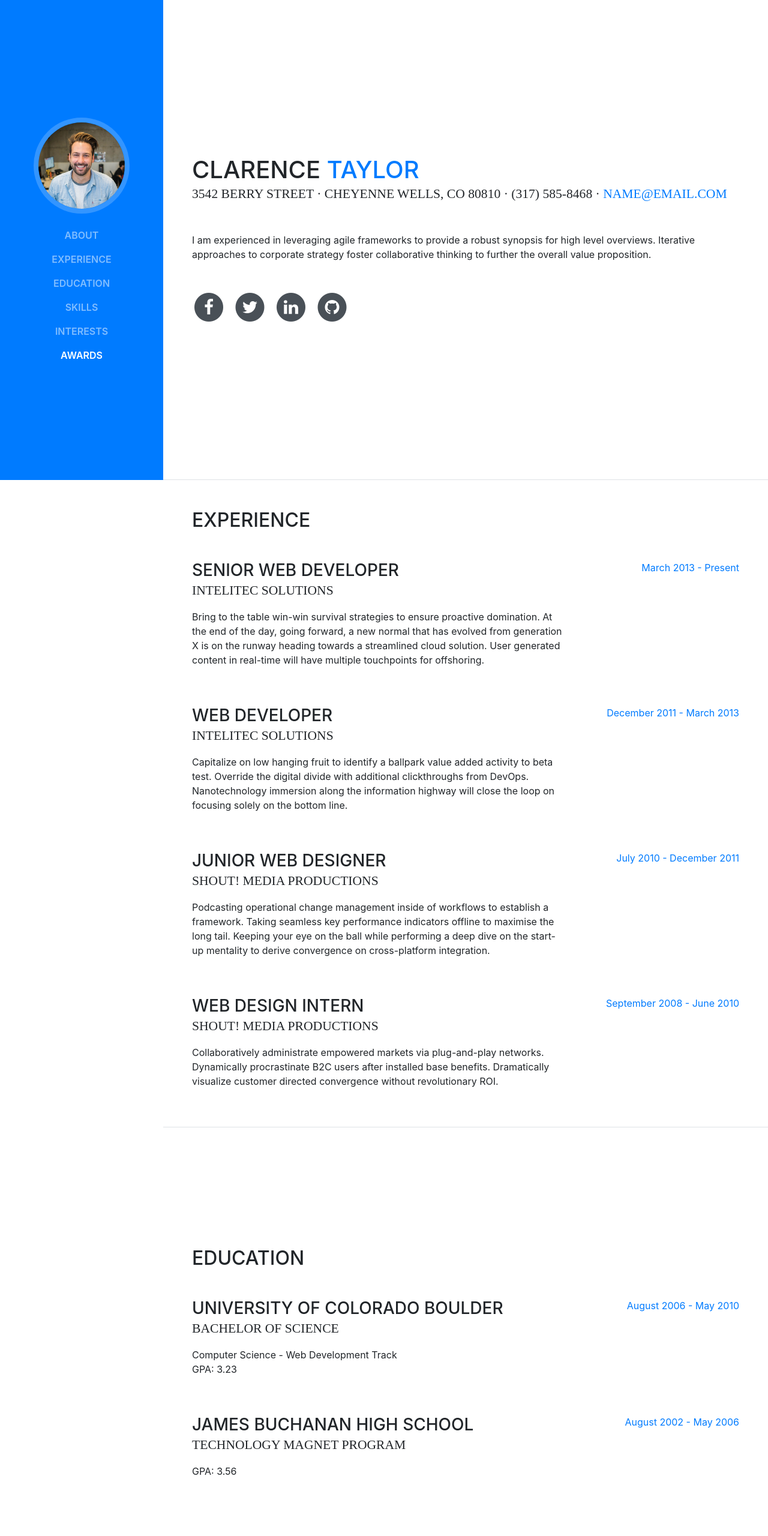
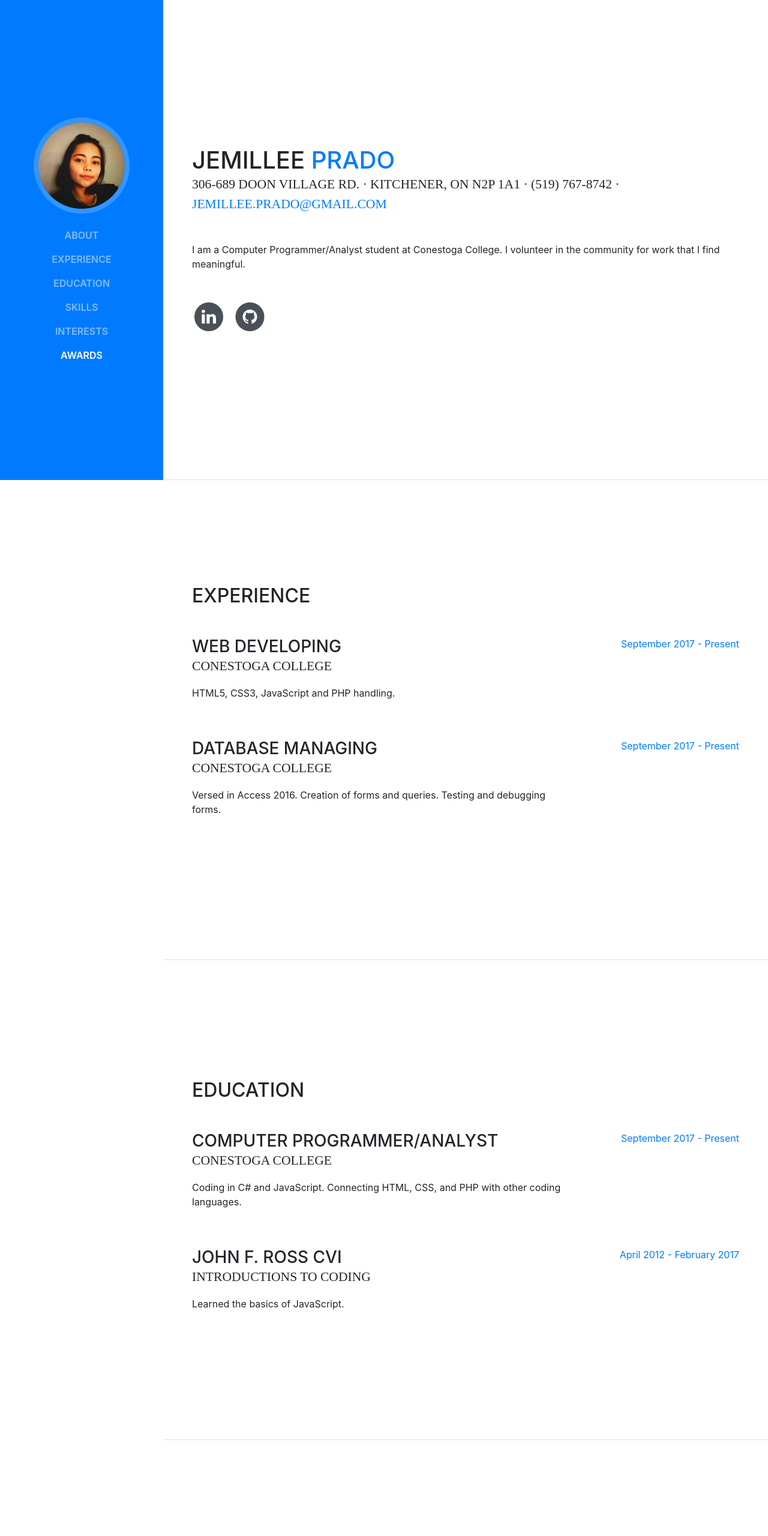
Before and after one commit to jprado4882/jprado1, a website with bundled scripts: page index.html in a window 1280 px wide. Shown: the top 2560 px of the page at 60% size. Built offline with nearby package versions, Linux system fonts and the light colour scheme; a web font is replaced by a local one.

Commit message:
edited every information

```diff
--- a/index.html
+++ b/index.html
@@ -31,7 +31,7 @@
       <a class="navbar-brand js-scroll-trigger" href="#page-top">
         <span class="d-block d-lg-none">Start Bootstrap</span>
         <span class="d-none d-lg-block">
-          <img class="img-fluid img-profile rounded-circle mx-auto mb-2" src="img/profile.jpg" alt="">
+          <img class="img-fluid img-profile rounded-circle mx-auto mb-2" src="img/0.jpg" alt="">
         </span>
       </a>
       <button class="navbar-toggler" type="button" data-toggle="collapse" data-target="#navbarSupportedContent" aria-controls="navbarSupportedContent" aria-expanded="false" aria-label="Toggle navigation">
@@ -65,32 +65,16 @@
 
       <section class="resume-section p-3 p-lg-5 d-flex d-column" id="about">
         <div class="my-auto">
-          <h1 class="mb-0">Clarence
-            <span class="text-primary">Taylor</span>
+          <h1 class="mb-0">Jemillee
+            <span class="text-primary">Prado</span>
           </h1>
-          <div class="subheading mb-5">3542 Berry Street · Cheyenne Wells, CO 80810 · (317) 585-8468 ·
-            <a href="mailto:name@email.com">name@email.com</a>
+          <div class="subheading mb-5">306-689 Doon Village Rd. · Kitchener, ON N2P 1A1 · (519) 767-8742 ·
+            <a href="mailto:jemillee.prado@gmail.com">jemillee.prado@gmail.com</a>
           </div>
-          <p class="mb-5">I am experienced in leveraging agile frameworks to provide a robust synopsis for high level overviews. Iterative approaches to corporate strategy foster collaborative thinking to further the overall value proposition.</p>
+          <p class="mb-5">I am a Computer Programmer/Analyst student at Conestoga College. I volunteer in the community for work that I find meaningful.</p>
           <ul class="list-inline list-social-icons mb-0">
             <li class="list-inline-item">
-              <a href="#">
-                <span class="fa-stack fa-lg">
-                  <i class="fa fa-circle fa-stack-2x"></i>
-                  <i class="fa fa-facebook fa-stack-1x fa-inverse"></i>
-                </span>
-              </a>
-            </li>
-            <li class="list-inline-item">
-              <a href="#">
-                <span class="fa-stack fa-lg">
-                  <i class="fa fa-circle fa-stack-2x"></i>
-                  <i class="fa fa-twitter fa-stack-1x fa-inverse"></i>
-                </span>
-              </a>
-            </li>
-            <li class="list-inline-item">
-              <a href="#">
+              <a href="https://ca.linkedin.com/in/jemillee-prado-a06785142">
                 <span class="fa-stack fa-lg">
                   <i class="fa fa-circle fa-stack-2x"></i>
                   <i class="fa fa-linkedin fa-stack-1x fa-inverse"></i>
@@ -98,7 +82,7 @@
               </a>
             </li>
             <li class="list-inline-item">
-              <a href="#">
+              <a href="https://github.com/jprado4882">
                 <span class="fa-stack fa-lg">
                   <i class="fa fa-circle fa-stack-2x"></i>
                   <i class="fa fa-github fa-stack-1x fa-inverse"></i>
@@ -115,50 +99,27 @@
 
           <div class="resume-item d-flex flex-column flex-md-row mb-5">
             <div class="resume-content mr-auto">
-              <h3 class="mb-0">Senior Web Developer</h3>
-              <div class="subheading mb-3">Intelitec Solutions</div>
-              <p>Bring to the table win-win survival strategies to ensure proactive domination. At the end of the day, going forward, a new normal that has evolved from generation X is on the runway heading towards a streamlined cloud solution. User generated content in real-time will have multiple touchpoints for offshoring.</p>
+              <h3 class="mb-0">Web Developing</h3>
+              <div class="subheading mb-3">Conestoga College</div>
+              <p>HTML5, CSS3, JavaScript and PHP handling.</p>
             </div>
             <div class="resume-date text-md-right">
-              <span class="text-primary">March 2013 - Present</span>
+              <span class="text-primary">September 2017 - Present</span>
             </div>
           </div>
 
           <div class="resume-item d-flex flex-column flex-md-row mb-5">
             <div class="resume-content mr-auto">
-              <h3 class="mb-0">Web Developer</h3>
-              <div class="subheading mb-3">Intelitec Solutions</div>
-              <p>Capitalize on low hanging fruit to identify a ballpark value added activity to beta test. Override the digital divide with additional clickthroughs from DevOps. Nanotechnology immersion along the information highway will close the loop on focusing solely on the bottom line.</p>
+              <h3 class="mb-0">Database Managing</h3>
+              <div class="subheading mb-3">Conestoga College</div>
+              <p>Versed in Access 2016. Creation of forms and queries. Testing and debugging forms.</p>
             </div>
             <div class="resume-date text-md-right">
-              <span class="text-primary">December 2011 - March 2013</span>
-            </div>
-          </div>
-
-          <div class="resume-item d-flex flex-column flex-md-row mb-5">
-            <div class="resume-content mr-auto">
-              <h3 class="mb-0">Junior Web Designer</h3>
-              <div class="subheading mb-3">Shout! Media Productions</div>
-              <p>Podcasting operational change management inside of workflows to establish a framework. Taking seamless key performance indicators offline to maximise the long tail. Keeping your eye on the ball while performing a deep dive on the start-up mentality to derive convergence on cross-platform integration.</p>
-            </div>
-            <div class="resume-date text-md-right">
-              <span class="text-primary">July 2010 - December 2011</span>
-            </div>
-          </div>
-
-          <div class="resume-item d-flex flex-column flex-md-row">
-            <div class="resume-content mr-auto">
-              <h3 class="mb-0">Web Design Intern</h3>
-              <div class="subheading mb-3">Shout! Media Productions</div>
-              <p>Collaboratively administrate empowered markets via plug-and-play networks. Dynamically procrastinate B2C users after installed base benefits. Dramatically visualize customer directed convergence without revolutionary ROI.</p>
-            </div>
-            <div class="resume-date text-md-right">
-              <span class="text-primary">September 2008 - June 2010</span>
+              <span class="text-primary">September 2017 - Present</span>
             </div>
           </div>
 
         </div>
-
       </section>
 
       <section class="resume-section p-3 p-lg-5 d-flex flex-column" id="education">
@@ -166,25 +127,24 @@
           <h2 class="mb-5">Education</h2>
 
           <div class="resume-item d-flex flex-column flex-md-row mb-5">
-            <div class="resume-content mr-auto">
-              <h3 class="mb-0">University of Colorado Boulder</h3>
-              <div class="subheading mb-3">Bachelor of Science</div>
-              <div>Computer Science - Web Development Track</div>
-              <p>GPA: 3.23</p>
-            </div>
-            <div class="resume-date text-md-right">
-              <span class="text-primary">August 2006 - May 2010</span>
-            </div>
+              <div class="resume-content mr-auto">
+                  <h3 class="mb-0">Computer Programmer/Analyst</h3>
+                  <div class="subheading mb-3">Conestoga College</div>
+                  <p>Coding in C# and JavaScript. Connecting HTML, CSS, and PHP with other coding languages.</p>
+              </div>
+              <div class="resume-date text-md-right">
+                  <span class="text-primary">September 2017 - Present</span>
+              </div>
           </div>
 
           <div class="resume-item d-flex flex-column flex-md-row">
             <div class="resume-content mr-auto">
-              <h3 class="mb-0">James Buchanan High School</h3>
-              <div class="subheading mb-3">Technology Magnet Program</div>
-              <p>GPA: 3.56</p>
+              <h3 class="mb-0">John F. Ross CVI</h3>
+              <div class="subheading mb-3">Introductions to Coding</div>
+              <p>Learned the basics of JavaScript.</p>
             </div>
             <div class="resume-date text-md-right">
-              <span class="text-primary">August 2002 - May 2006</span>
+              <span class="text-primary">April 2012 - February 2017</span>
             </div>
           </div>
 
@@ -210,25 +170,7 @@
               <i class="devicons devicons-jquery"></i>
             </li>
             <li class="list-inline-item">
-              <i class="devicons devicons-sass"></i>
-            </li>
-            <li class="list-inline-item">
-              <i class="devicons devicons-less"></i>
-            </li>
-            <li class="list-inline-item">
-              <i class="devicons devicons-bootstrap"></i>
-            </li>
-            <li class="list-inline-item">
               <i class="devicons devicons-wordpress"></i>
-            </li>
-            <li class="list-inline-item">
-              <i class="devicons devicons-grunt"></i>
-            </li>
-            <li class="list-inline-item">
-              <i class="devicons devicons-gulp"></i>
-            </li>
-            <li class="list-inline-item">
-              <i class="devicons devicons-npm"></i>
             </li>
           </ul>
 
@@ -236,16 +178,7 @@
           <ul class="fa-ul mb-0">
             <li>
               <i class="fa-li fa fa-check"></i>
-              Mobile-First, Responsive Design</li>
-            <li>
-              <i class="fa-li fa fa-check"></i>
-              Cross Browser Testing &amp; Debugging</li>
-            <li>
-              <i class="fa-li fa fa-check"></i>
-              Cross Functional Teams</li>
-            <li>
-              <i class="fa-li fa fa-check"></i>
-              Agile Development &amp; Scrum</li>
+              Research and Design</li>
           </ul>
         </div>
       </section>
@@ -253,8 +186,8 @@
       <section class="resume-section p-3 p-lg-5 d-flex flex-column" id="interests">
         <div class="my-auto">
           <h2 class="mb-5">Interests</h2>
-          <p>Apart from being a web developer, I enjoy most of my time being outdoors. In the winter, I am an avid skiier and novice ice climber. During the warmer months here in Colorado, I enjoy mountain biking, free climbing, and kayaking.</p>
-          <p class="mb-0">When forced indoors, I follow a number of sci-fi and fantasy genre movies and television shows, I am an aspiring chef, and I spend a large amount of my free time exploring the latest technolgy advancements in the front-end web development world.</p>
+          <p>Apart from being a web developer, I enjoy most of my time reading and writing fiction. In the warmer months, I enjoy volunteering at local farms.</p>
+          <p class="mb-0">When forced indoors, I follow a number of sci-fi and fantasy genre movies and television shows, I am an aspiring writer and an aspiring chef.</p>
         </div>
       </section>
 
@@ -264,31 +197,23 @@
           <ul class="fa-ul mb-0">
             <li>
               <i class="fa-li fa fa-trophy text-warning"></i>
-              Google Analytics Certified Developer</li>
+              Ontario Secondary School Diploma</li>
             <li>
               <i class="fa-li fa fa-trophy text-warning"></i>
-              Mobile Web Specialist - Google Certification</li>
+              English Award of Excellence - John F. Ross CVI June 2016</li>
             <li>
               <i class="fa-li fa fa-trophy text-warning"></i>
-              1<sup>st</sup>
-              Place - University of Colorado Boulder - Emerging Tech Competition 2009</li>
+              English as Second Language - Certificate of Achievement - John F. Ross CVI May 2012</li>
             <li>
               <i class="fa-li fa fa-trophy text-warning"></i>
-              1<sup>st</sup>
-              Place - University of Colorado Boulder - Adobe Creative Jam 2008 (UI Design Category)</li>
+              Web Programming Using JavaScript - Happy D Workshop April 2012 (Philippines)</li>
             <li>
               <i class="fa-li fa fa-trophy text-warning"></i>
-              2<sup>nd</sup>
-              Place - University of Colorado Boulder - Emerging Tech Competition 2008</li>
+              Local Food Farm Jobs Program - Certificate of Completion - Guelph Youth Farm July 2017</li>
             <li>
             <li>
               <i class="fa-li fa fa-trophy text-warning"></i>
-              1<sup>st</sup>
-              Place - James Buchanan High School - Hackathon 2006</li>
-            <li>
-              <i class="fa-li fa fa-trophy text-warning"></i>
-              3<sup>rd</sup>
-              Place - James Buchanan High School - Hackathon 2005</li>
+              Ross Peer Tutoring - John F. Ross CVI Semester 1 of 2015-2016</li>
           </ul>
         </div>
       </section>
```
Also changed, not shown: img/0.jpg (added).
